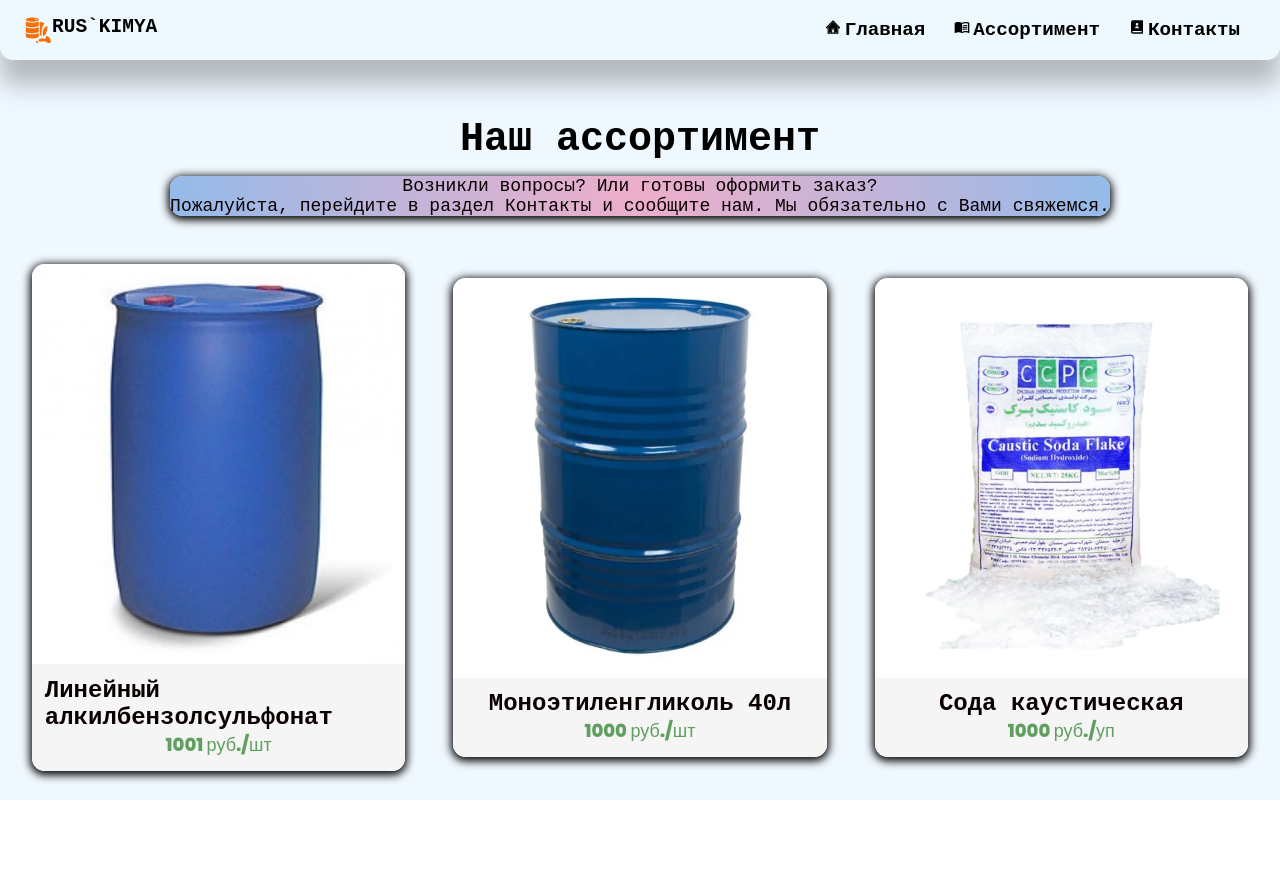
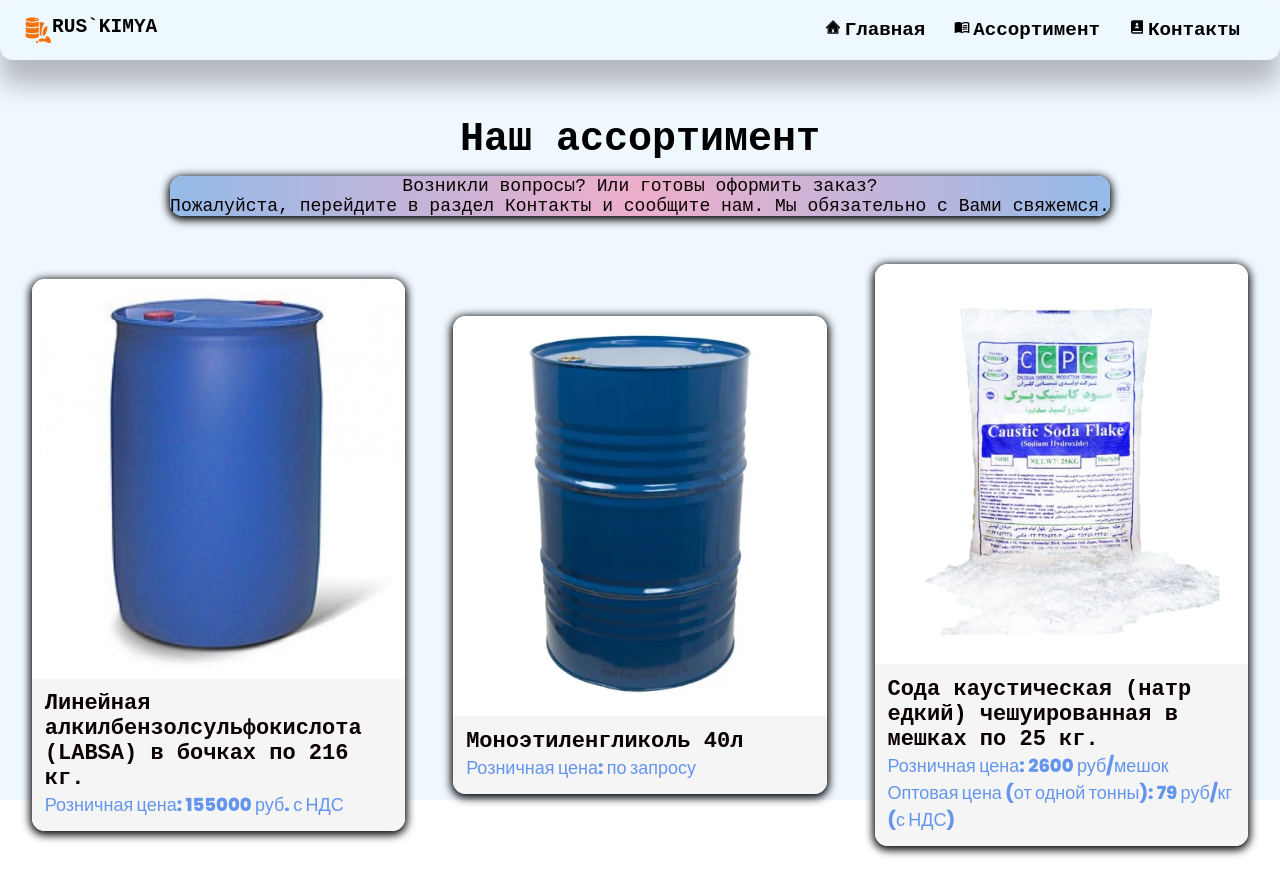
Before and after one commit to RashadWestSide/ruskimya_ru, a React (Create React App) app: page /products in a window 1280 px wide. Before the commit the page ends 819 px from the top, so only its background shows below. Built offline with nearby package versions, Linux system fonts and the light colour scheme; a web font is replaced by a local one.

Commit message:
price and desc fix

```diff
--- a/src/pages/Products/Products.jsx
+++ b/src/pages/Products/Products.jsx
@@ -11,23 +11,38 @@ const Products = () => {
     {
       id: 1,
       productImg: alcil,
-      title: 'Линейный алкилбензолсульфонат',
-      desc: 'Сульфонол (линейный алкилбензолсульфонат натрия) представляет собой вязкую бесцветную или светло - желтого цвета жидкость, используется в качестве поверхностно - активного вещества в производстве синтетических моющих средств и других товаров бытовой химии.',
-      price: '1001 руб./шт'
+      title: 'Линейная алкилбензолсульфокислота (LABSA) в бочках по 216 кг.',
+      desc: `Сфера применения:
+      Поверхностно-активное вещество, используемое в производстве
+      синтетических моющих средств.
+      Производство Иран. Высшего качества.
+      Оптовикам возможны индивидуальные скидки. Отгрузка со склада в
+      Нижнем Новгороде.`,
+      priceRoznica: 'Розничная цена: 155000 руб. с НДС',
+      //priceOpt: 'Оптовая цена (от одной тонны): 79 руб/кг (с НДС)'
     },
     {
       id: 2,
       productImg: monoetilen,
       title: 'Моноэтиленгликоль 40л',
       desc: 'Предназначен для использования в производствах синтетических волокон, растворителей, низкозамерзающих и гидравлических жидкостей, для синтеза ацеталей и фруктона',
-      price: '1000 руб./шт'
+      priceRoznica: 'Розничная цена: по запросу',
+      //priceOpt: 'Оптовая цена (от одной тонны): 79 руб/кг (с НДС)'
     },
     {
       id: 3,
       productImg: causticsoda,
-      title: 'Сода каустическая',
-      desc: 'а жидкость, используется в качестве поверхностно - активного вещества в производстве синтетических моющих средств и других товаров бытовой химии.',
-      price: '1000 руб./уп'
+      title: 'Сода каустическая (натр едкий) чешуированная в мешках по 25 кг.',
+      desc: `Имеет широкое применение: Соду каустическую используют для
+      бытовых нужд, а также в разных отраслях промышленности.
+      В быту используется для растворения жира, волос, остатков пищи,
+      отстирывания пятен мазута с грубой ткани, дезинфекции.
+      Идеальный материал для очистки выгребных ям, удаления засоров в
+      любых трубопроводах и канализационных системах.
+      Продаем оптом и в розницу от одного мешка.
+      Есть доставка.`,
+      priceRoznica: 'Розничная цена: 2600 руб/мешок',
+      priceOpt: 'Оптовая цена (от одной тонны): 79 руб/кг (с НДС)'
     },
 
   ]
@@ -56,7 +71,7 @@ const Products = () => {
 
         <div className='mainContainer grid'>
           {
-            Products.map(({id, productImg, title, desc, price})=>{
+            Products.map(({id, productImg, title, desc, priceRoznica, priceOpt})=>{
               return(
                 <div className='singleContainer grid'>
                   <div className="imgDiv">
@@ -71,7 +86,8 @@ const Products = () => {
                   <div className="containerFooter">
                     <div className="containerText">
                       <h3>{title}</h3>
-                      <p>{price}</p>
+                      <p>{priceRoznica}</p>
+                      <p>{priceOpt}</p>
                     </div>
                   </div>
                 </div>
--- a/src/pages/Products/products.css
+++ b/src/pages/Products/products.css
@@ -74,24 +74,19 @@
   color: var(--whiteColor);
   opacity: 0.7;
   font-size: 13px;
+  text-align: justify;
 }
 .products .secContainer .mainContainer .singleContainer .containerFooter {
   padding: 0.8rem;
   background-color: whitesmoke;
-  display: flex;
-  align-items: center;
-  justify-content: center;
 }
 .products .secContainer .mainContainer .singleContainer .containerFooter .containerText h3 {
   color: var(--textColor);
-  font-size: 24px !important;
+  font-size: 22px !important;
 }
 .products .secContainer .mainContainer .singleContainer .containerFooter .containerText p {
-  display: flex;
-  align-items: center;
-  justify-content: center;
   font-size: 18px !important;
-  color: rgb(96, 159, 96);
+  color: #6495ED;
   font-family: "Poppins", sans-serif !important;
 }
 .products .secContainer .mainContainer .singleContainer:hover .overlayInfo {
--- a/src/pages/Products/products.scss
+++ b/src/pages/Products/products.scss
@@ -82,6 +82,7 @@
                             color: var(--whiteColor);
                             opacity: .7;
                             font-size: 13px;
+                            text-align: justify;
                         }
                     }
                 }
@@ -89,21 +90,15 @@
                 .containerFooter{
                     padding: .8rem;
                     background-color: whitesmoke;
-                    display: flex;
-                    align-items: center;
-                    justify-content: center;
 
                     .containerText{
                         h3{
                             color: var(--textColor);
-                            font-size: 24px !important;
+                            font-size: 22px !important;
                         }
                         p{
-                            display: flex;
-                            align-items: center;
-                            justify-content: center;
                             font-size: 18px !important;
-                            color: rgb(96, 159, 96);
+                            color: #6495ED;
                             font-family: 'Poppins', sans-serif !important;
                         }
                     }
```
Also changed, not shown: 1 other file (tests, documents, lock files or other folders).
